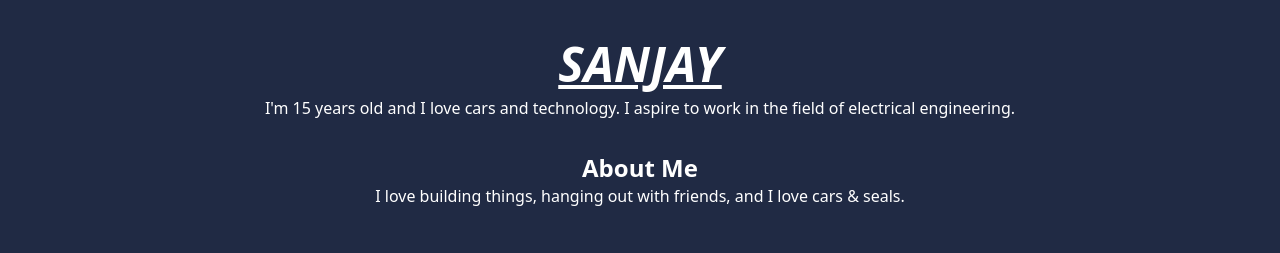
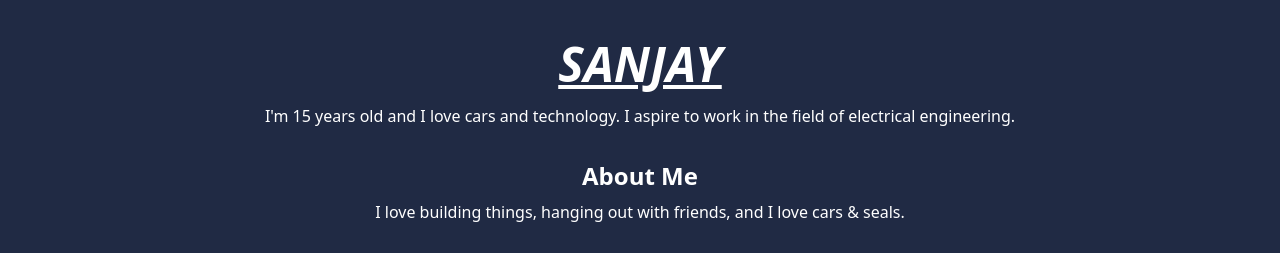
Before and after one commit to SpacePanda657/my-portfolioo, a plain HTML site: page index.html in a window 1280 px wide. Shown: the top 253 px of the page. Drawn offline with nearby package versions, Linux system fonts and the light colour scheme.

Commit message:
finalizing the text and spacing (portoflio done)

```diff
--- a/index.html
+++ b/index.html
@@ -6,9 +6,9 @@
 	</head>
 	<body class="text-center bg-[#202A44] p-10">
 		<h1 class="text-white text-5xl font-black italic underline">SANJAY</h1>
-		<p class="mt-2 text-white">I'm 15 years old and I love cars and technology. I aspire to work in the field of electrical engineering.</p>
+		<p class="mt-4 text-white">I'm 15 years old and I love cars and technology. I aspire to work in the field of electrical engineering.</p>
         <h2 class="mt-8 font-bold text-white text-2xl">About Me</h2>
-        <p class="text-white">I love building things, hanging out with friends, and I love cars & seals.</p>
+        <p class="mt-2 text-white">I love building things, hanging out with friends, and I love cars & seals.</p>
         <div class="flex justify-center gap-8 mt-4">
             <img src="https://www.alaskasealife.org//uploads/animals/images/ringedsealswim.jpg" alt="Sanjay with seals" class="w-96 rounded-lg shadow-lg mt-8 border-4 border-white">
             <img src="https://images.pistonheads.com/nimg/48720/blobid0.jpg" alt="Sanjay with cars" class="w-96 rounded-lg shadow-lg mt-8 border-4 border-white">
```
